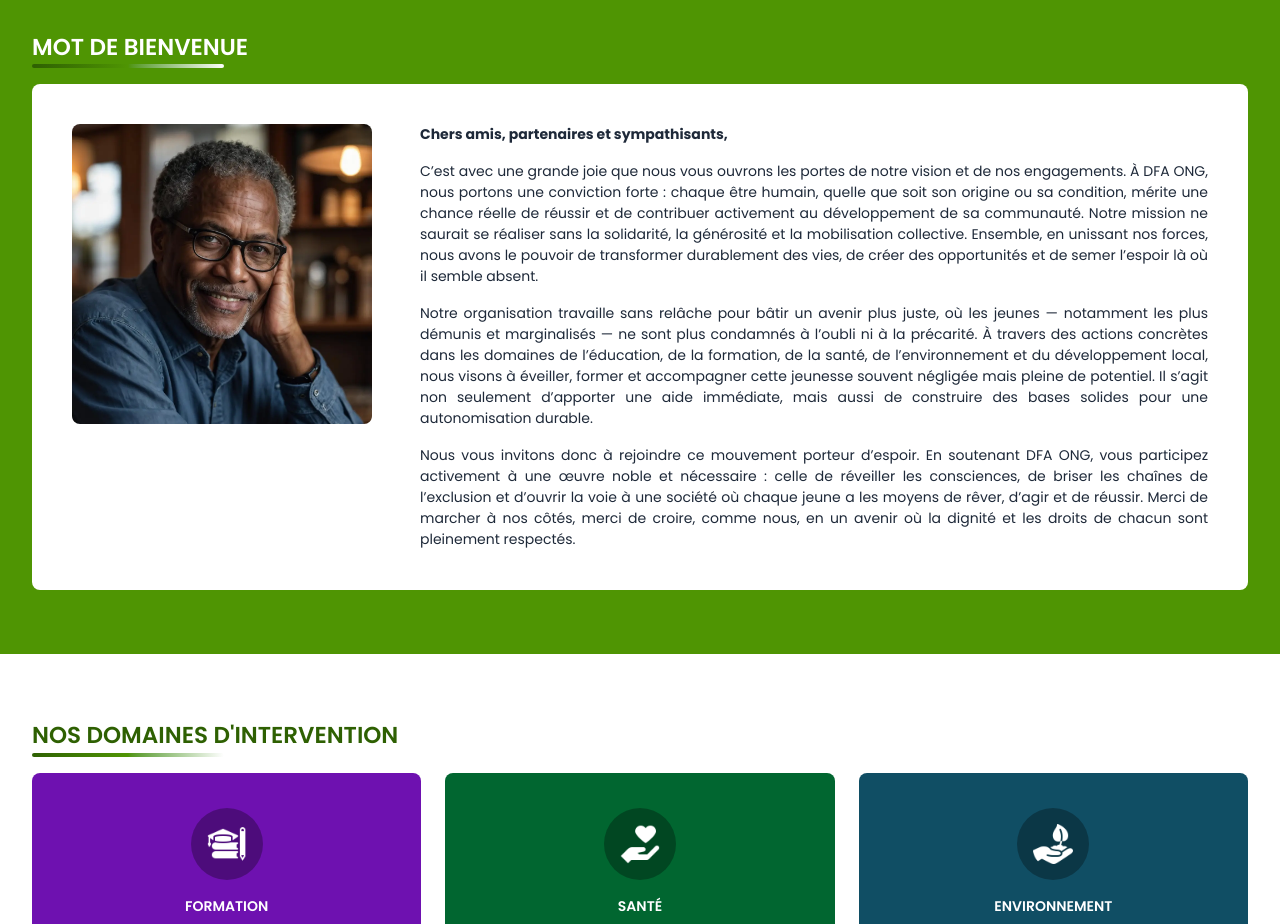
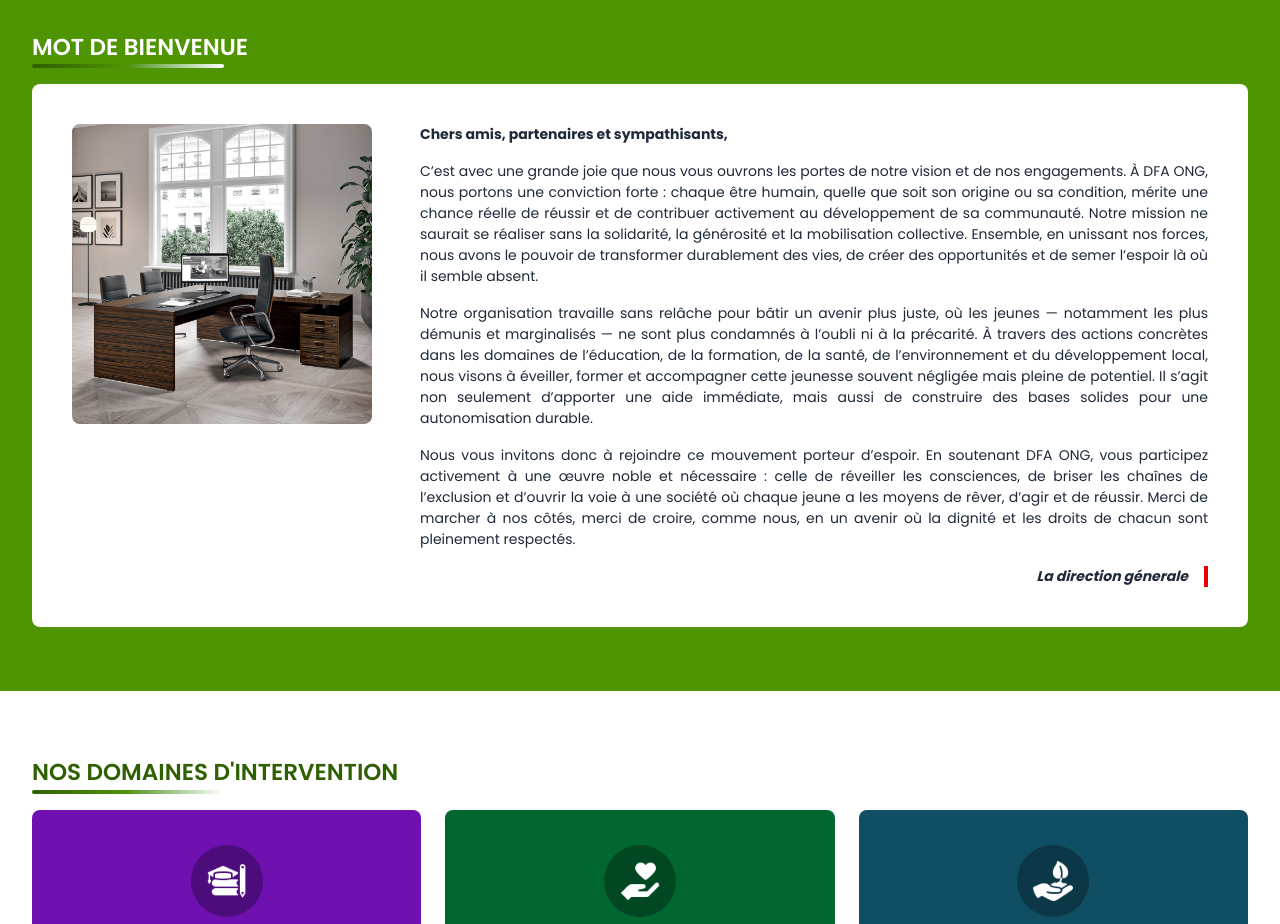
Before and after one commit to charmidez/ong-dfa, a Next.js app: page / in a window 1280 px wide. Shown: the part 1360-2284 px from the top of the page. Built offline with nearby package versions, Linux system fonts and the light colour scheme.

Commit message:
Photo de la direction changé

```diff
--- a/src/app/acceuilSections.tsx
+++ b/src/app/acceuilSections.tsx
@@ -209,7 +209,7 @@ export function MotDuPresident() {
       <div className=" rounded-lg p-6 lg:p-10 flex flex-col lg:flex-row gap-6 lg:gap-12 items-start bg-white">
         <div className="flex-shrink-0">
           <Image
-            src="/images/portrait.webp"
+            src="/images/direction.jpg"
             alt="Le dirigeant de DFA ONG"
             width={300}
             height={400}
@@ -225,7 +225,9 @@ export function MotDuPresident() {
             <p key={index} className="text-justify">
               {paragraph}
             </p>
+
           ))}
+          <p className="text-right italic font-bold border-r-4 pr-4 border-red-600">La direction génerale</p>
         </div>
       </div>
     </section>
```
Also changed, not shown: public/images/direction.jpg (added), 1 other file (tests, documents, lock files or other folders).
